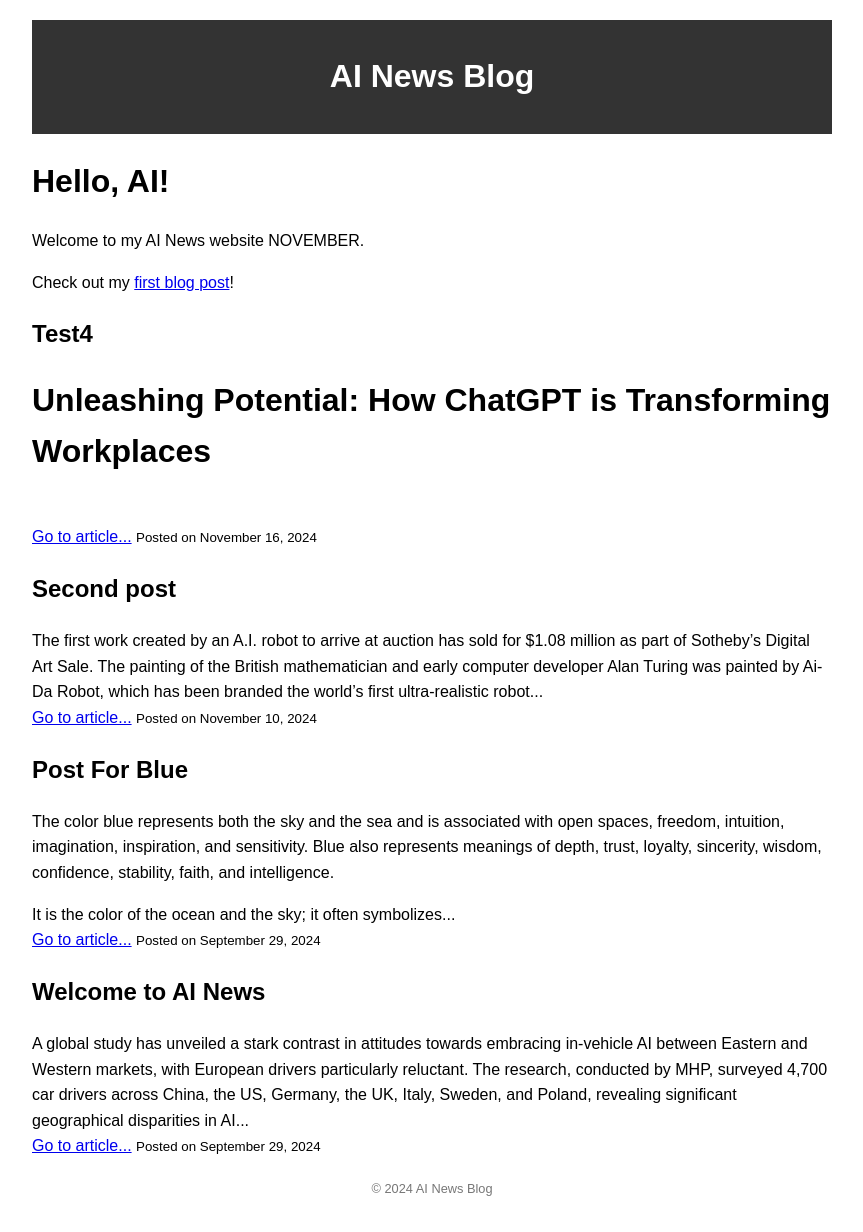
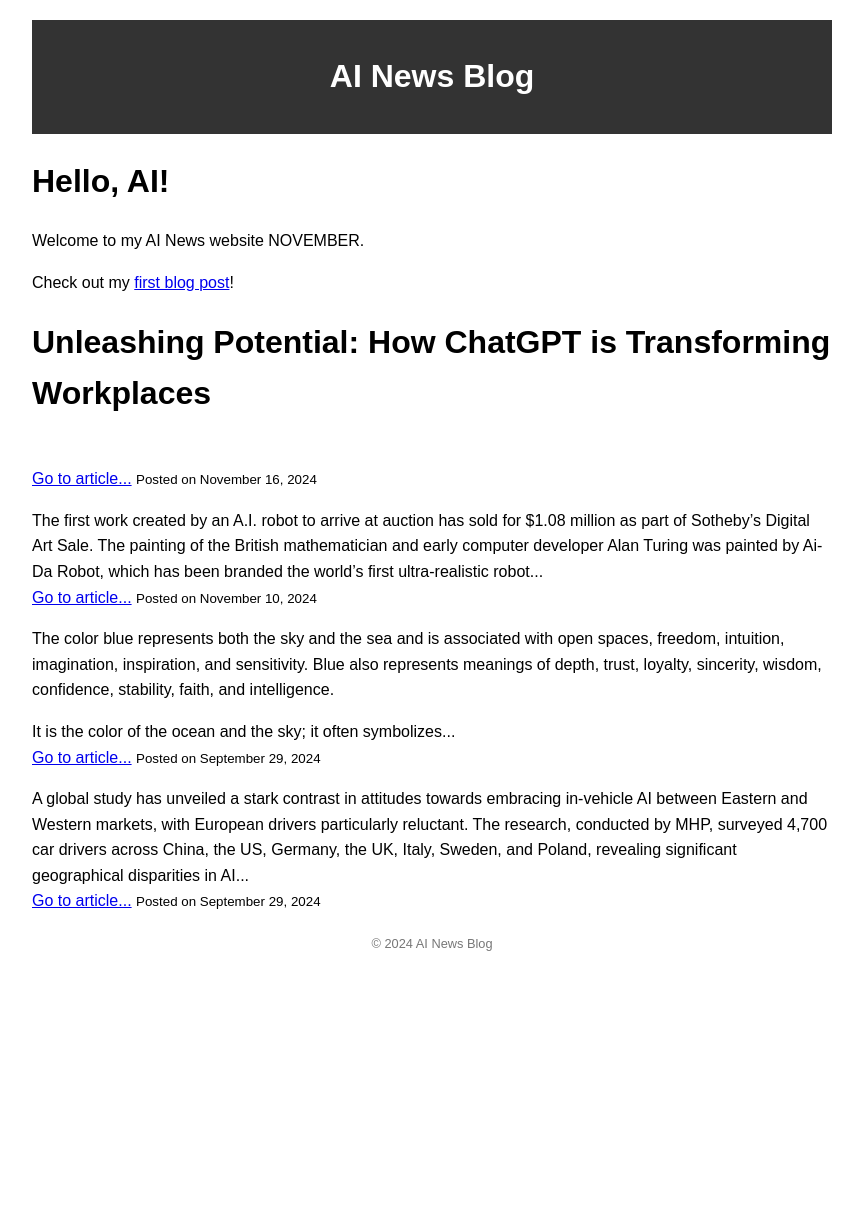
Before and after one commit to aiassistantnews/aiassistantnews.github.io, a Jekyll site: the page built from index.md, in a window 1280 px wide. Shown: the whole page, without its empty margins (208-1071 px from the left). Built offline with Jekyll 4.4.1, drawn with Linux system fonts in a browser that asks for light colours; after the commit the page ends 987 px from its top, so only the background shows below that.

Commit message:
Fix main page

```diff
--- a/index.md
+++ b/index.md
@@ -11,7 +11,7 @@
 
 {% for post in site.posts %}
 <p>
-<h2>{{ post.title }}</h2>
+<!-- <h2>{{ post.title }}</h2> -->
 {{ post.excerpt | truncatewords: 50 }}
 <br>
 <a href="{{ post.url | relative_url }}">Go to article...</a>
```
